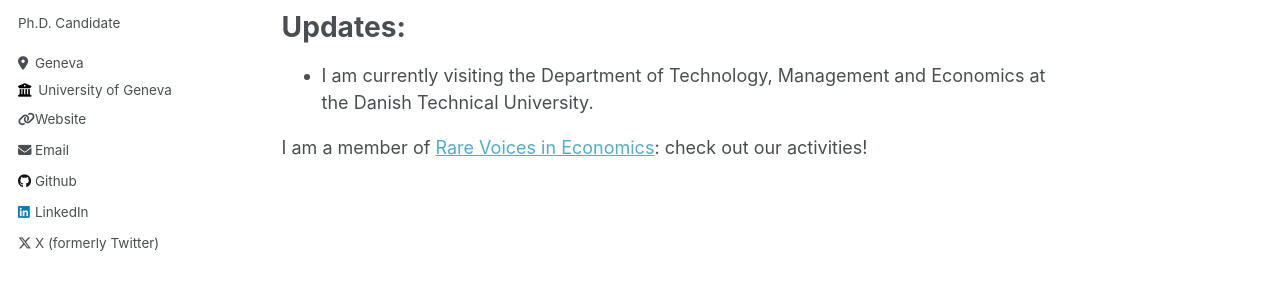
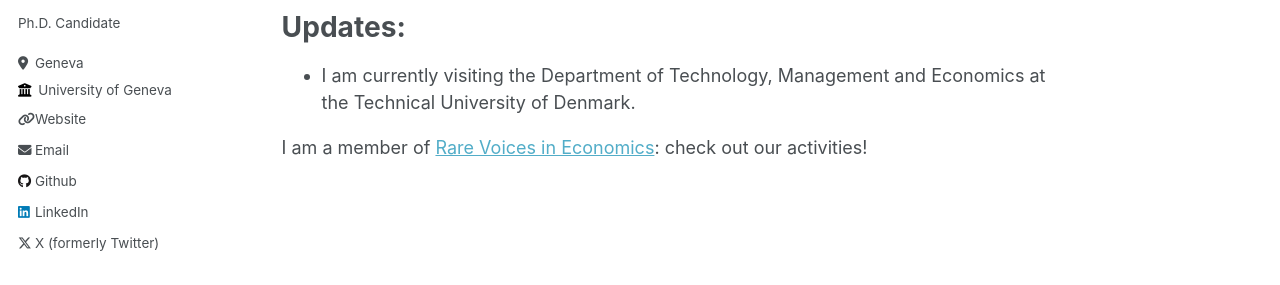
Before and after one commit to s-pritam/s-pritam.github.io, a Jekyll site: the page built from _pages/about.md, in a window 1280 px wide. Shown: the part 249-534 px from the top of the page. Built offline with Jekyll 4.4.1, drawn with Linux system fonts in a browser that asks for light colours.

Commit message:
Update about.md

```diff
--- a/_pages/about.md
+++ b/_pages/about.md
@@ -11,7 +11,7 @@ Hello! I am a Ph.D. candidate in Economics at the University of Geneva, speciali
 
 Updates:
 ======
-- I am currently visiting the Department of Technology, Management and Economics at the Danish Technical University.
+- I am currently visiting the Department of Technology, Management and Economics at the Technical University of Denmark.
 
 
 I am a member of [Rare Voices in Economics](https://www.rarevoicesineconomics.com/): check out our activities!
```
